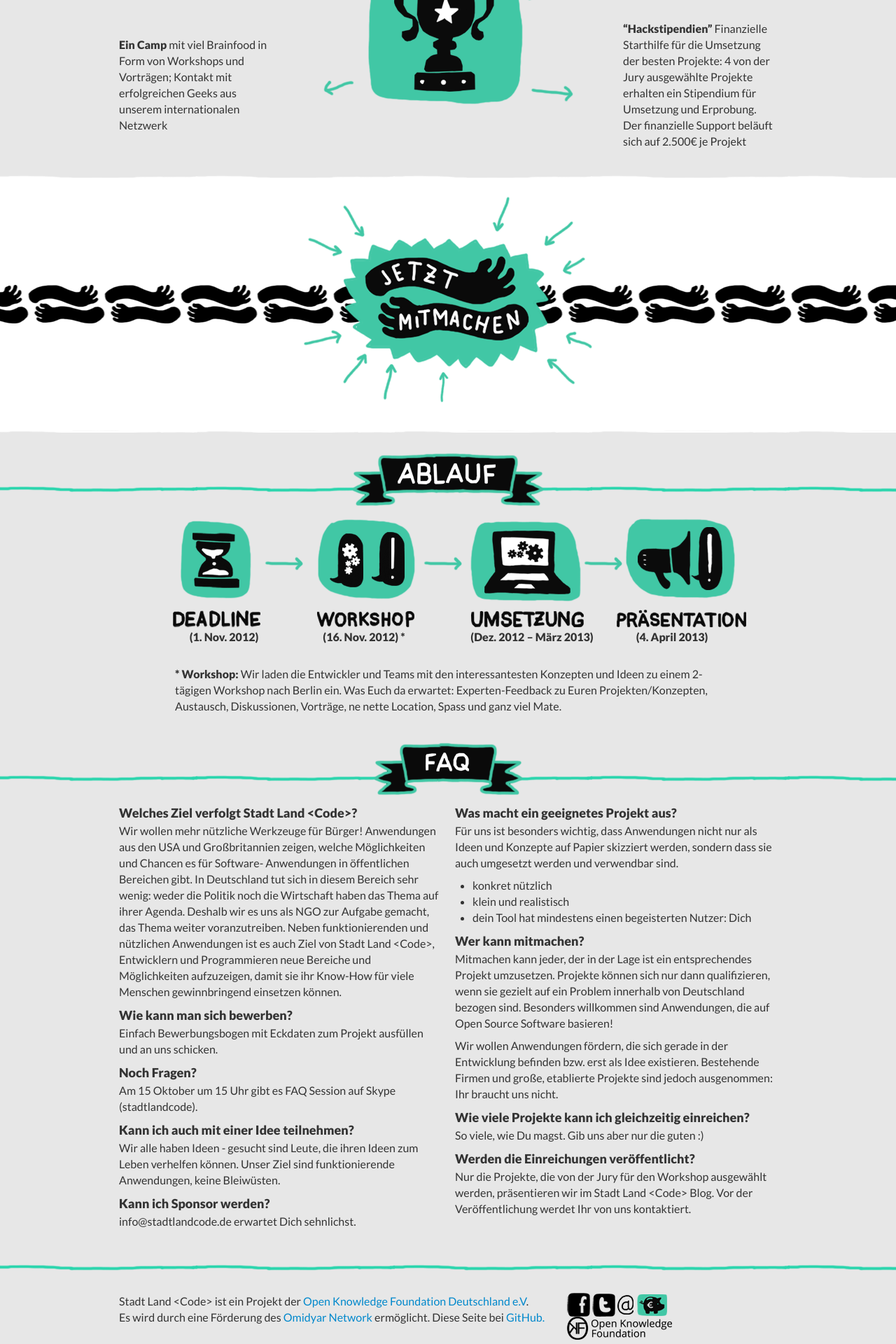
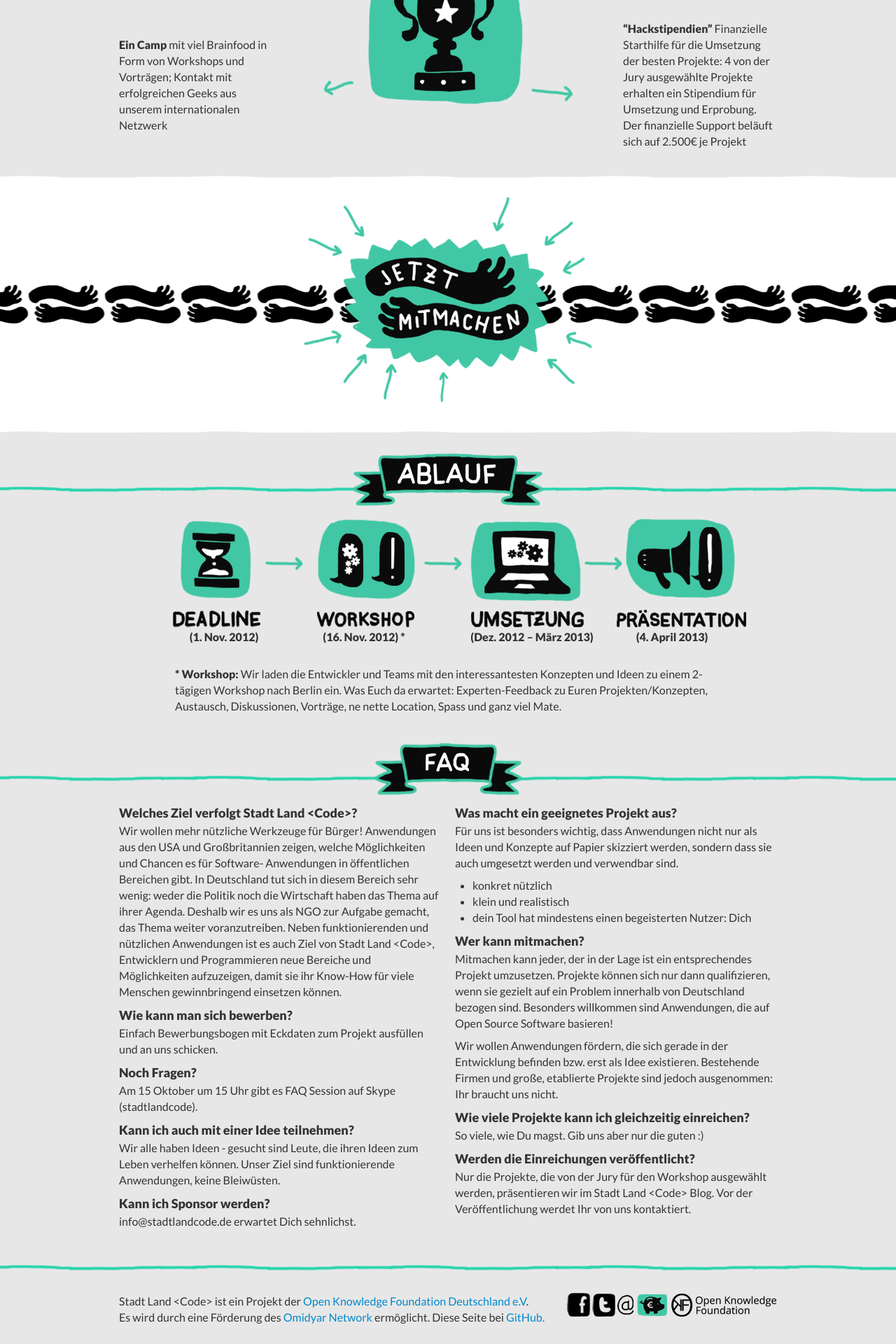
Before and after one commit to okfde/stadtlandcode.de, a Jekyll site: the page built from index.html, in a window 1280 px wide. Shown: the part 2113-4033 px from the top of the page at 70% size. Built offline with Jekyll 4.4.1, drawn with Linux system fonts in a browser that asks for light colours; nearby versions of some CDN libraries; Markdown is read by kramdown in place of the engine named in the settings.

Commit message:
span4 on footer icon

```diff
--- a/_layouts/default.html
+++ b/_layouts/default.html
@@ -65,7 +65,7 @@
         </p>
         <br/>
       </div>
-     <div class="span3 right-align social-footer">
+     <div class="span4 right-align social-footer">
        <a href="https://www.facebook.com/pages/Stadt-Land-Code/453589547996891">
         <img alt="Facebook" src='img/Facebook.png'>
       </a>
```
